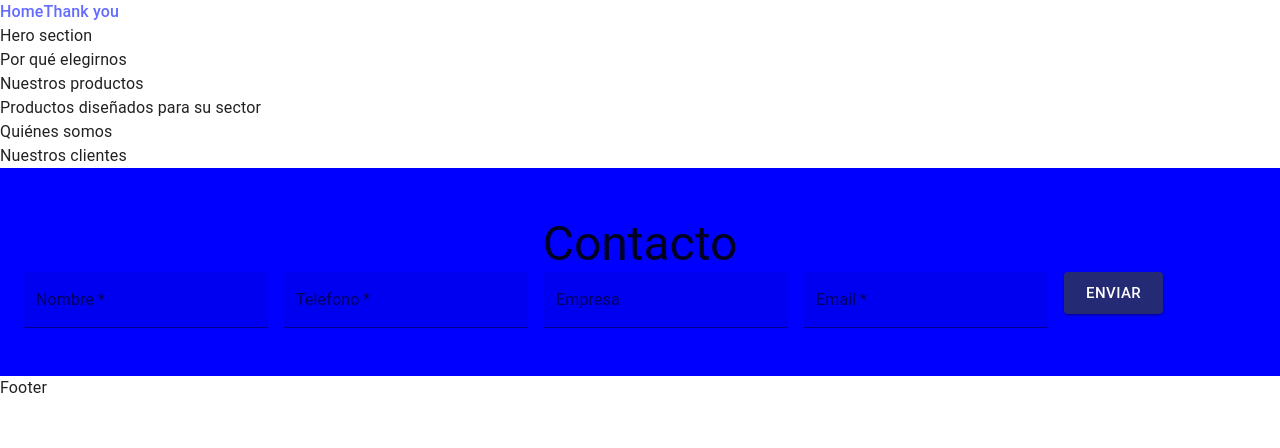
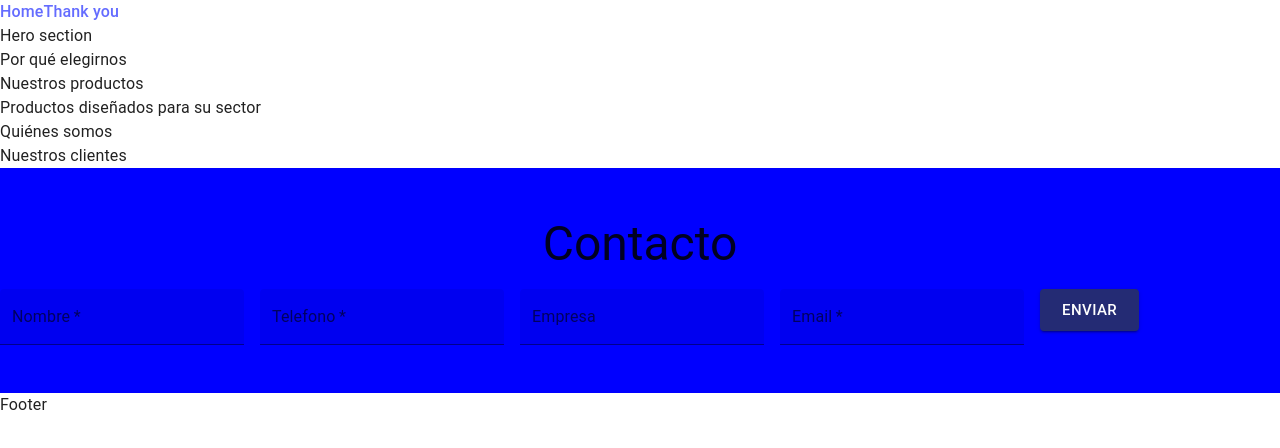
Before and after one commit to pazspera/liquid-sound-landing, a React (Vite) app: page / in a window 1280 px wide. Shown: the top 448 px of the page. Built offline with nearby package versions, Linux system fonts and the light colour scheme.

Commit message:
Fix en Contacto al problema del contenedor no centrado. Tener un box que maneje el background con bleed y el container dentro lo solucionó

```diff
--- a/src/components/ContactForm/ContactForm.jsx
+++ b/src/components/ContactForm/ContactForm.jsx
@@ -13,6 +13,7 @@ export default function ContactForm() {
               label="Nombre"
               variant="filled"
               type="text"
+              fullWidth
               required
             />
           </Grid>
@@ -22,6 +23,7 @@ export default function ContactForm() {
               label="Telefono"
               variant="filled"
               type="tel"
+              fullWidth
               required
             />
           </Grid>
@@ -31,6 +33,7 @@ export default function ContactForm() {
               label="Empresa"
               variant="filled"
               type="text"
+              fullWidth
             />
           </Grid>
 
@@ -40,6 +43,7 @@ export default function ContactForm() {
               variant="filled"
               type="email"
               required
+              fullWidth
             />
           </Grid>
 
--- a/src/sections/Contacto/Contacto.jsx
+++ b/src/sections/Contacto/Contacto.jsx
@@ -6,27 +6,14 @@ export default function Contacto() {
 
   return (
     <>
-      <Container maxWidth="xl" className={styles.contactContainer} sx={{ display: "block" }}>
-        <Box>
-          <Typography variant="h3" component="h2" sx={{ textAlign: "center" }}>Contacto</Typography>
-        </Box>
-        <ContactForm></ContactForm>
-      </Container>
-
-      {/* Maquetación anterior */}
-      {/* <Container maxWidth="xl" className={styles.contactContainer} sx={{ display: "block" }}>
-        <Grid container spacing={2}>
-          <Grid item xs={12}>
-            <Typography variant="h3" gutterBottom>Contacto</Typography>
-          </Grid>
-          <Grid item xs={12} md={6} sx={{ border: '1px solid', p: 2 }}>
-            <p>Contacto</p>
-          </Grid>
-          <Grid item xs={12} md={6} sx={{ border: '1px solid', p: 2 }}>
-            <p>Contacto</p>
-          </Grid>
-        </Grid>
-      </Container> */}
+      <Box sx={{ width: "100vw", backgroundColor: "blue" }}>
+        <Container maxWidth="xl" className={styles.contactContainer} sx={{ px: { xs: 2, md: 0 } }}>
+          <Box>
+            <Typography variant="h3" component="h2" align="center" gutterBottom>Contacto</Typography>
+          </Box>
+          <ContactForm></ContactForm>
+        </Container>
+      </Box>
     </>
   )
 }
```
